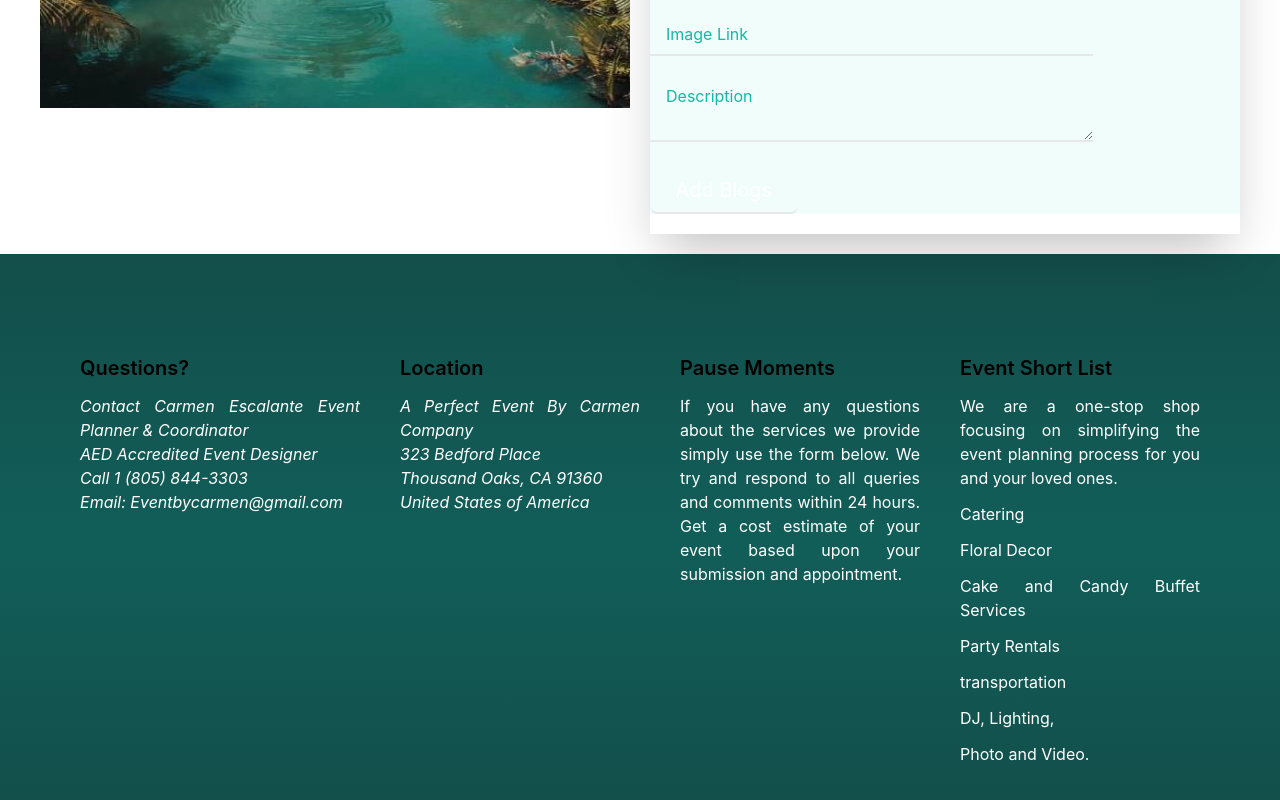
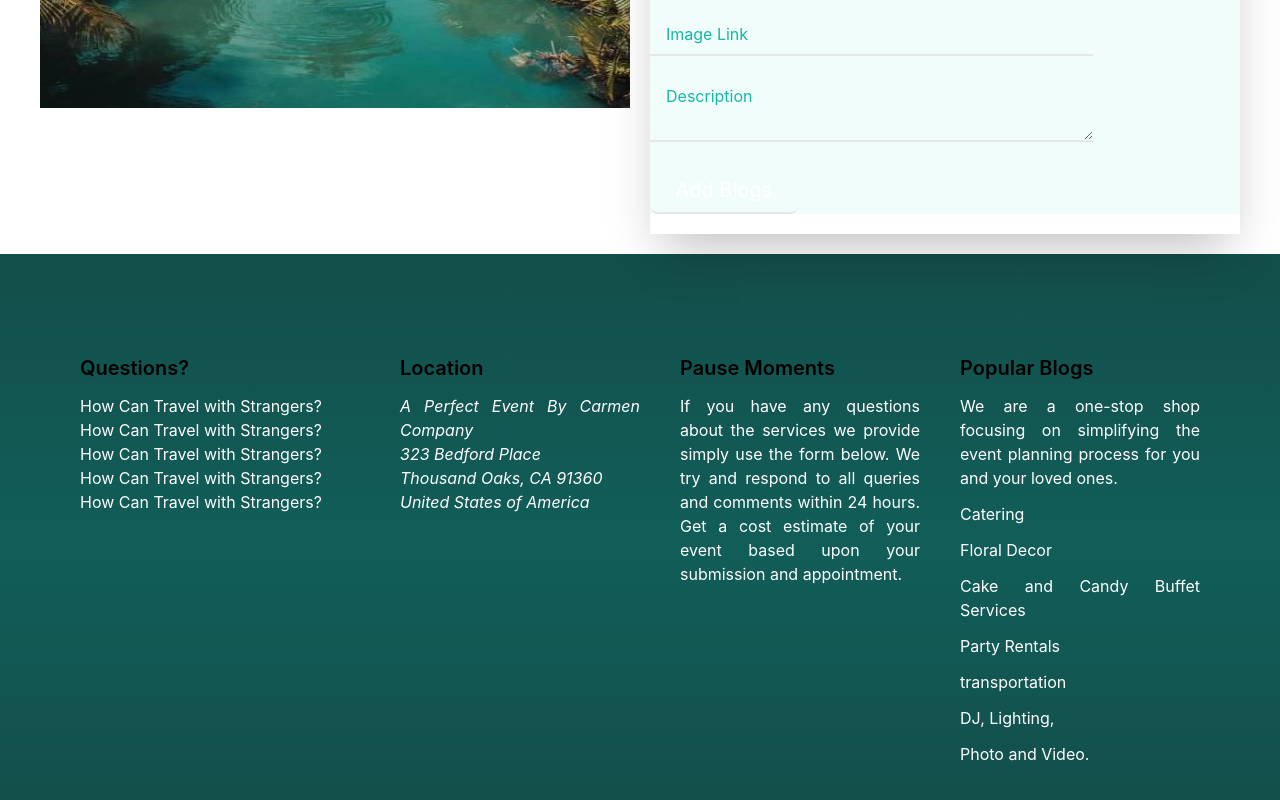
Before and after one commit to coderyeasin/pausing-moments-client, a React (Create React App) app: page /addBlogs in a window 1280 px wide. Shown: the part 604-1404 px from the top of the page. Built offline with nearby package versions, Linux system fonts and the light colour scheme; no server answers.

Commit message:
fournishing

```diff
--- a/src/pages/Home/Footer/Footer.js
+++ b/src/pages/Home/Footer/Footer.js
@@ -6,12 +6,13 @@ const Footer = () => {
       <div className="md:grid md:grid-cols-4 md:my-10 mx-3.5 md:mx-20 md:space-x-10 space-y-10  justify-center">
         <div className="mt-10 mx-5 md:mx-0 space-y-3">
           <h3 className="text-xl text-black font-semibold">Questions?</h3>
-          <address>
-            Contact Carmen Escalante Event Planner & Coordinator <br />
-            AED Accredited Event Designer <br />
-            Call 1 (805) 844-3303 <br />
-            Email: Eventbycarmen@gmail.com
-          </address>
+          <ul className="list-unstyled">
+            <li>How Can Travel with Strangers?</li>
+            <li>How Can Travel with Strangers?</li>
+            <li>How Can Travel with Strangers?</li>
+            <li>How Can Travel with Strangers?</li>
+            <li>How Can Travel with Strangers?</li>
+          </ul>
         </div>
         <div className="mx-5 md:mx-0 space-y-3">
           <h3 className="text-xl text-black font-semibold">Location</h3>
@@ -33,7 +34,7 @@ const Footer = () => {
           </p>
         </div>
         <div className="mx-5 md:mx-0 list-none space-y-3">
-          <h3 className="text-xl text-black font-semibold">Event Short List</h3>
+          <h3 className="text-xl text-black font-semibold">Popular Blogs</h3>
           <p className="text-medium">
             {" "}
             We are a one-stop shop focusing on simplifying the event planning
```
